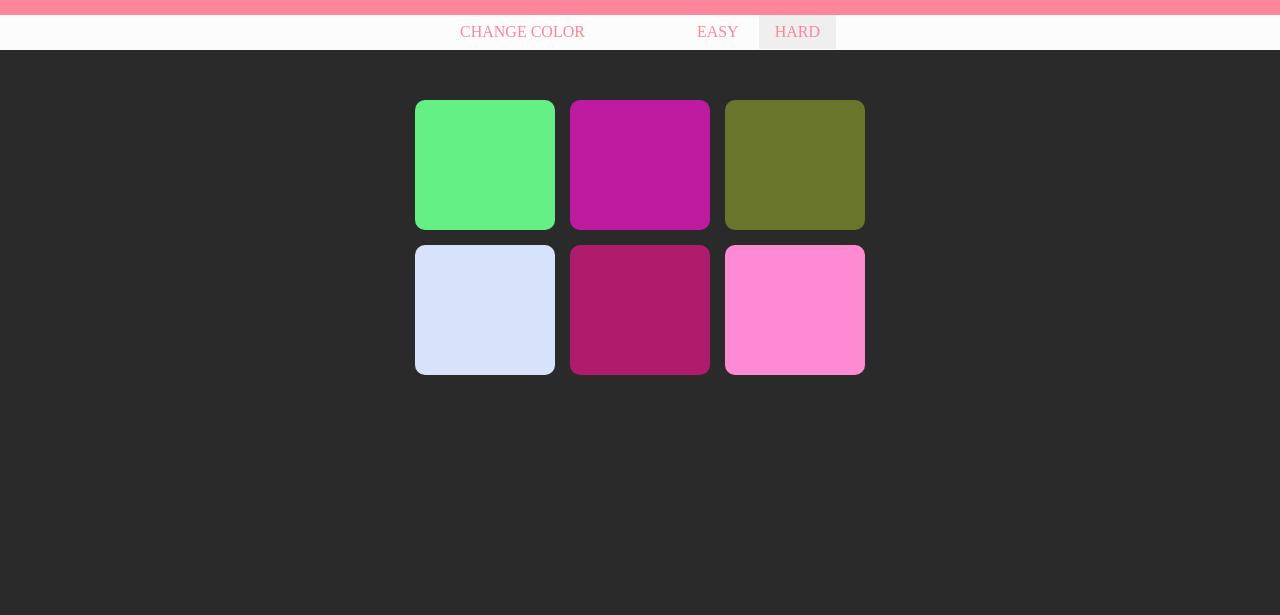
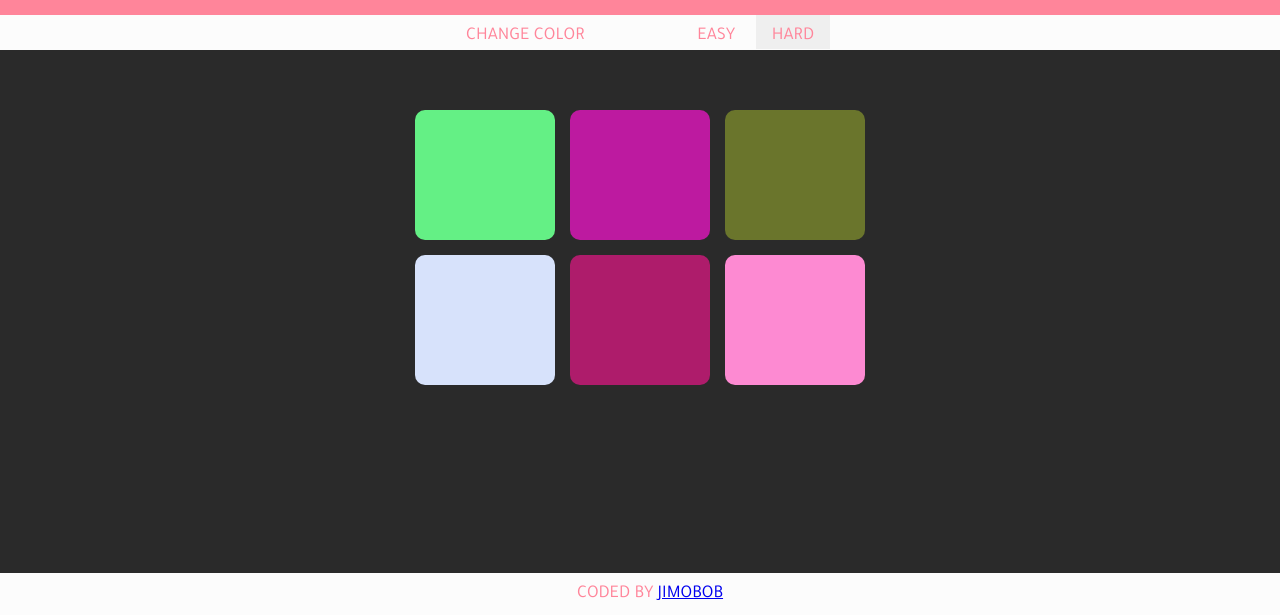
Before and after one commit to Jimobob/Color-Game, a plain HTML site: page index.html in a window 1280 px wide. Shown: the part 185-800 px from the top of the page. Drawn offline with Linux system fonts and the light colour scheme.

Commit message:
Added final touches, updated the readme

```diff
--- a/assets/css/style.css
+++ b/assets/css/style.css
@@ -4,6 +4,8 @@
 }
 
 body{
+	font-family: 'Tajawal', sans-serif;
+	font-size: 18px;
 	background-color: #2a2a2a;
 	text-align: center;
 }
@@ -18,21 +20,36 @@ ul{
 
 li{
 	display: inline-block;
-	padding: 8px 16px;
+	padding: 10px 16px;
+	padding-bottom: 2px;
 	color: #ff859a;
 	cursor: default;
 }
 
+.footer{
+	position: fixed;
+	bottom: 0;
+	left: 0;
+	width: 100%;
+	text-align: center;
+	padding: 10px;
+	background-color: #fcfcfc;
+}
+
+#personal{
+	color: #ff859a;
+}
+
 #rgb{
 	padding-top: 20px;
-	font-size: 50px;
+	font-size: 60px;
 }
 
 .grid-container{
 	display: grid;
 	grid-template-columns: 140px 140px 140px;
 	grid-gap: 15px;
-	padding-top: 50px;
+	padding-top: 60px;
 	justify-content: center;
 }
 
--- a/assets/js/script.js
+++ b/assets/js/script.js
@@ -78,6 +78,8 @@ function colorDivs(){
 					divsToColor[a].style.backgroundColor = primaryColor;
 				}
 
+				document.querySelector("#personal").style.color = primaryColor;
+
 				left.innerHTML = "PLAY AGAIN?";
 			}
 			else{
--- a/index.html
+++ b/index.html
@@ -2,8 +2,9 @@
 <html>
 
 	<head>
+		<link href="https://fonts.googleapis.com/css?family=Tajawal" rel="stylesheet">
 		<link rel="stylesheet" type="text/css" href="assets/css/style.css">
-		<title>Color game</title>
+		<title>Color Game</title>
 	</head>
 
 	<body>
@@ -28,6 +29,9 @@
 			<div class="color"></div>
 		</div>
 
+		<div class="footer">
+			<p id="personal">CODED BY <a target="_blank" href="https://github.com/Jimobob">JIMOBOB</a></p>
+		</div>
 
 		<script type="text/javascript" src="assets/js/script.js"></script>
 	</body>
```
Also changed, not shown: 1 other file.
